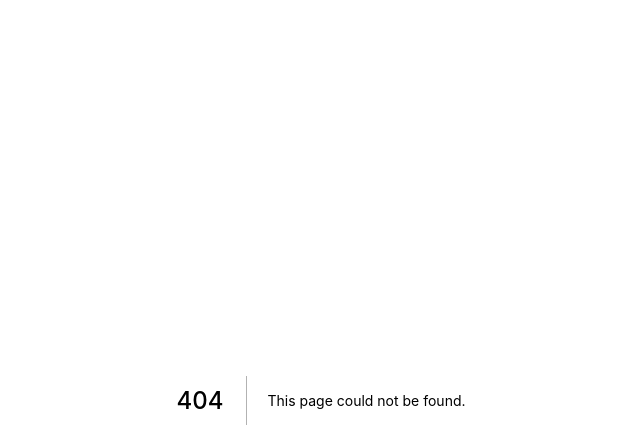
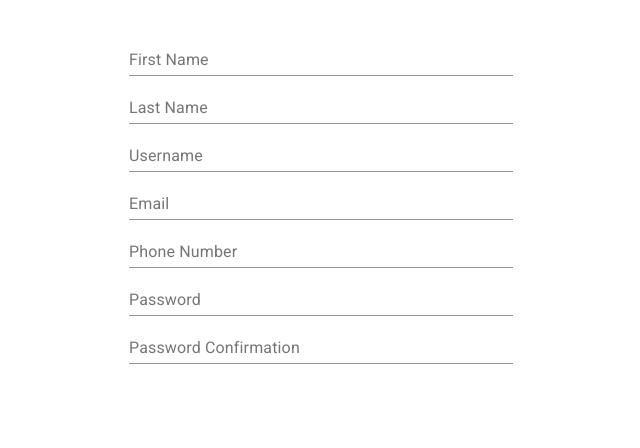
Before and after one commit to SlickJacket/The_Work_Track_App, a Next.js app in the folder work-track-frontend/: page /signup in a window 1280 px wide. Before the commit this address had no page. Shown: the top 448 px of the page, without its empty margins (319-959 px from the left). Built offline with nearby package versions, Linux system fonts and the light colour scheme.

Commit message:
basic layout for signup page complete

```diff
--- /dev/null
+++ b/work-track-frontend/components/signupForm.js
@@ -0,0 +1,36 @@
+import React, { Fragment } from 'react';
+
+import { makeStyles } from '@material-ui/core/styles';
+import Box from '@material-ui/core/Box';
+import TextField from '@material-ui/core/TextField'
+
+const useStyles = makeStyles((theme) => ({
+    container: {
+        width: "30vw",
+        margin: "auto",
+        top: "20px",
+        position: "relative"
+    },
+    form: {
+        display: "flex",
+        flexDirection: "column"
+    }
+}))
+
+export default function SignupForm() {
+    const classes = useStyles()
+
+    return (
+        <Box className={classes.container}>
+            <form className={classes.form} noValidate autoComplete="off">
+                <TextField label="First Name"/>
+                <TextField label="Last Name"/>
+                <TextField label="Username"/>
+                <TextField label="Email"/>
+                <TextField label="Phone Number"/>
+                <TextField label="Password"/>
+                <TextField label="Password Confirmation"/>
+            </form>
+        </Box>
+    )
+}
--- /dev/null
+++ b/work-track-frontend/pages/signup.js
@@ -0,0 +1,19 @@
+import React, { Fragment } from 'react';
+
+import { makeStyles } from '@material-ui/core/styles';
+import SignupForm from '../components/signupForm'
+
+const useStyles = makeStyles((theme) => ({
+    form: {
+        margin: "auto",
+        width: "50%"
+    }
+}))
+
+export default function Signup() {
+    const classes = useStyles();
+
+    return(
+    <SignupForm className={classes.form}/>
+    )
+}
```
